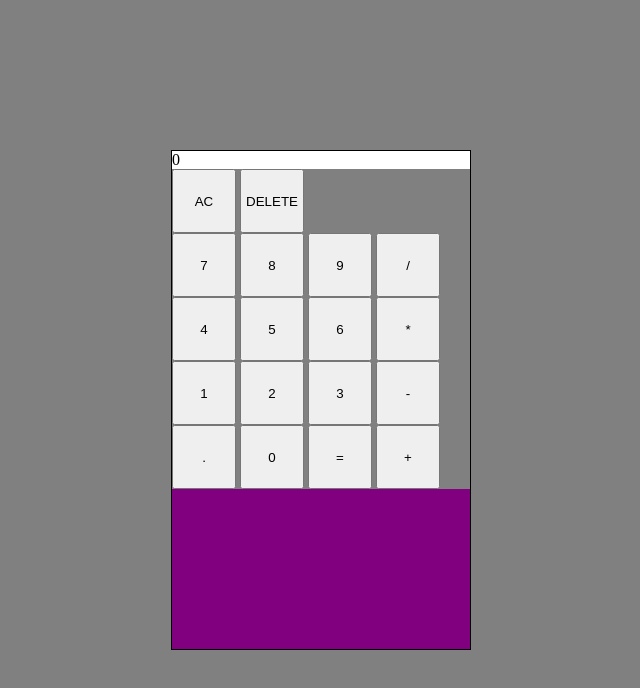
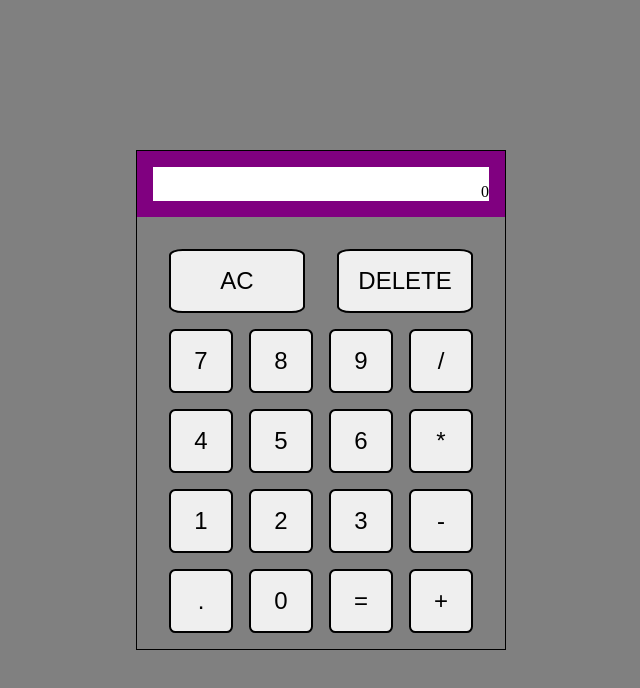
Before and after one commit to carlosmperezm/calculator, a plain HTML site: page index.html in a window 1280 px wide. Shown: the whole page, without its empty margins (319-959 px from the left). Drawn offline with Linux system fonts and the light colour scheme.

Commit message:
Add styles to the buttons

```diff
--- a/styles.css
+++ b/styles.css
@@ -14,27 +14,53 @@ body {
 
 #calculator-container {
   background-color: Purple;
-  width: 300px;
-  height: 500px;
   border: 1px solid;
+  display: flex;
+  flex-direction: column;
+  justify-content: space-around;
+  min-width: 370px;
+  max-width: 370px;
+  min-height: 500px;
+  max-height: 500px;
 }
 
 #buttons-container {
   display: flex;
   flex-direction: column;
   background-color: Gray;
+  padding: 1rem;
 }
 
 #aux-buttons {
-  display: inline;
+  display: flex;
 }
 
+#aux-buttons button {
+  flex: 1;
+  margin: 1rem;
+}
+
+#number-and-operations-section {
+  display: flex;
+  flex-wrap: wrap;
+  justify-content: center;
+  gap: 1rem;
+}
 
 #display {
   background-color: White;
+  margin: 1rem;
+  height: 5rem;
+  display: flex;
+  flex-direction: column;
+  justify-content: flex-end;
+  text-align: end;
 }
 
 button {
   height: 4rem;
   width: 4rem;
+  border: 2px solid;
+  border-radius: 10%;
+  font-size: x-large;
 }
```
